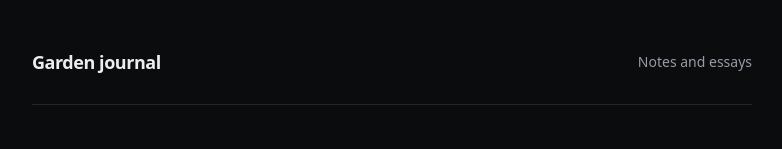
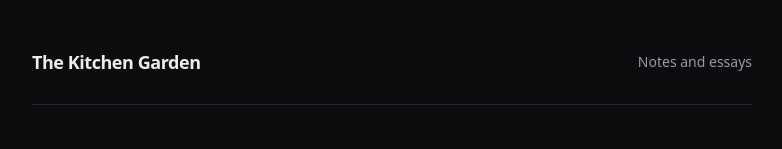
Before and after one commit to wishwhip-dev/bench-mv1x8f4r-garden, a Next.js app: page / in a window 1280 px wide. Shown: the top 149 px of the page, without its empty margins (248-1030 px from the left). Built offline with nearby package versions, Linux system fonts and the light colour scheme; no server answers.

Commit message:
WIP task b0a74753 step 7 [skip ci]

```diff
--- a/app/identity.ts
+++ b/app/identity.ts
@@ -5,8 +5,8 @@
  * change here reaches every one of them. Keep `name` short and `description` one plain sentence.
  */
 export const identity = {
-  name: "Garden journal",
-  description: "A small blog where I write short posts about my vegetable garden through the seasons: a title, a date, a few paragraphs and one photo per post, newest…",
+  name: "The Kitchen Garden",
+  description: "A seasonal diary of a small vegetable plot: what was sown, what failed, what was picked, and one drawing from each month in the garden.",
   accent: "#b45309",
-  initial: "G",
+  initial: "K",
 } as const;
```
